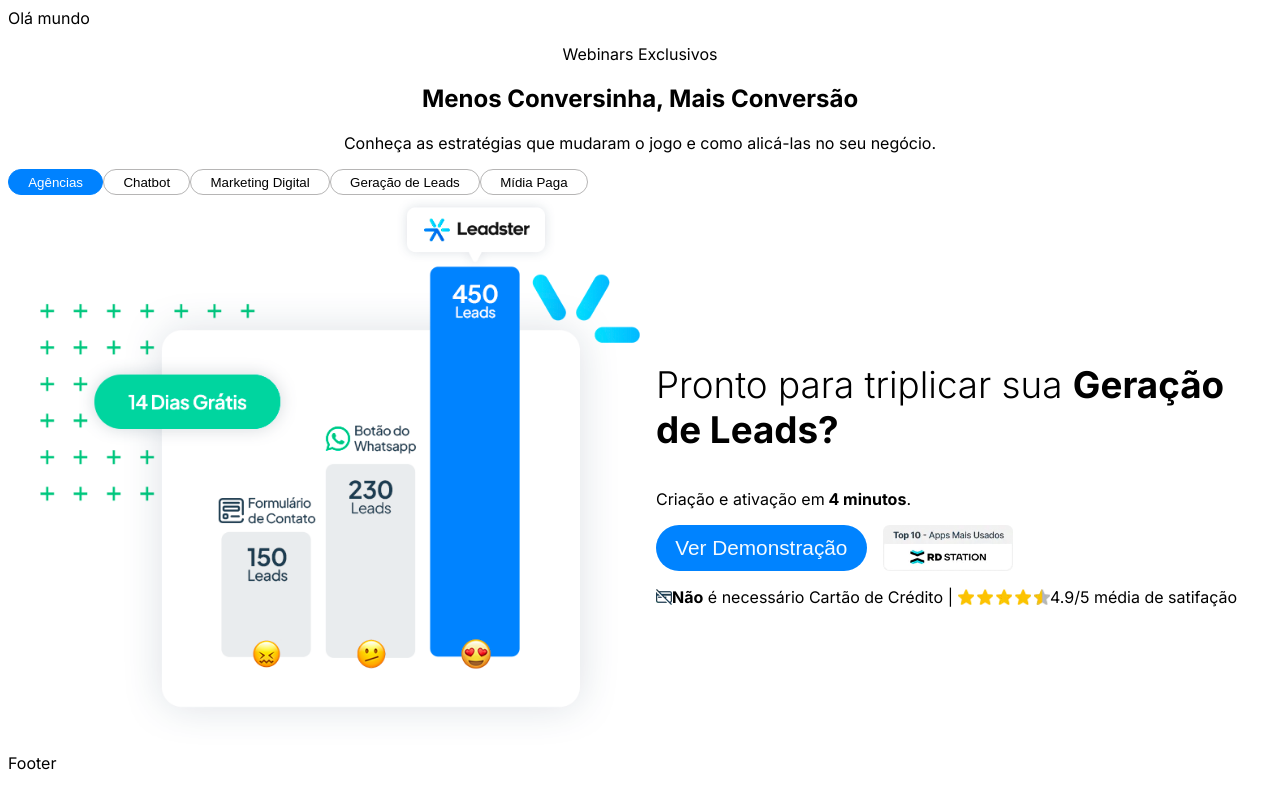
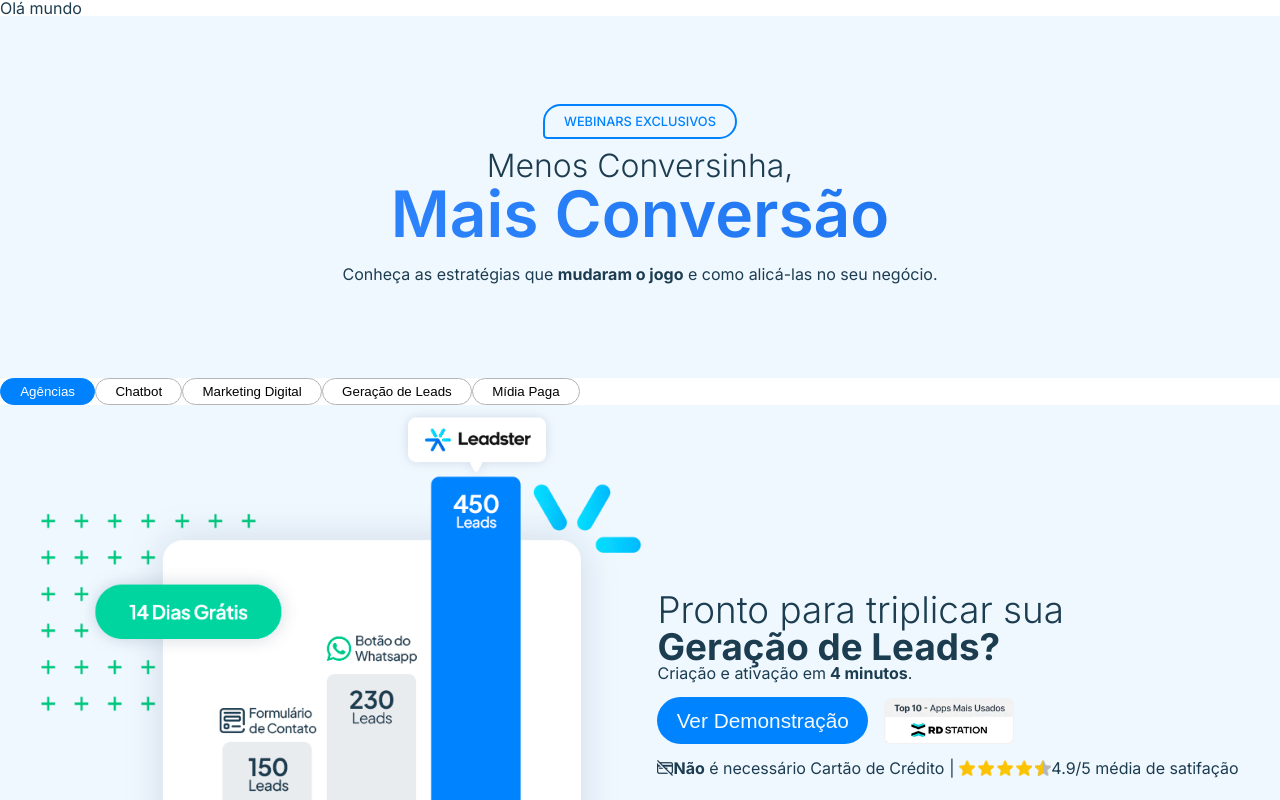
Before and after one commit to felipelamela/Teste_Leadster, a Next.js app: page / in a window 1280 px wide. Shown: the top 800 px of the page. Built offline with nearby package versions, Linux system fonts and the light colour scheme.

Commit message:
edição do TitleSec | DescriSec

```diff
--- a/src/app/globals.css
+++ b/src/app/globals.css
@@ -1,3 +1,9 @@
+@import './reset.css';
+
+body {
+  color: #1C3C50;
+}
+
 body .buttonAtivo {
   background-color: #0082FF;
   border: none;
@@ -6,7 +12,7 @@
   ;
 }
 
-:root .buttonAtivo:hover {
+.buttonAtivo:hover {
   color: #fff;
   cursor: pointer;
   border: solid 1px #0082FF;
--- a/src/app/page.tsx
+++ b/src/app/page.tsx
@@ -1,5 +1,3 @@
-import Image from "next/image";
-import styles from "./page.module.css";
 import Header from "../component/Header/Header";
 import Footer from "../component/Footer/Footer";
 import Main from "../component/Main/Main";
--- /dev/null
+++ b/src/app/reset.css
@@ -0,0 +1,134 @@
+/* http://meyerweb.com/eric/tools/css/reset/
+   v2.0 | 20110126
+   License: none (public domain)
+*/
+
+html,
+body,
+div,
+span,
+applet,
+object,
+iframe,
+h1,
+h2,
+h3,
+h4,
+h5,
+h6,
+p,
+blockquote,
+pre,
+a,
+abbr,
+acronym,
+address,
+big,
+cite,
+code,
+del,
+dfn,
+em,
+img,
+ins,
+kbd,
+q,
+s,
+samp,
+small,
+strike,
+sub,
+sup,
+tt,
+var,
+b,
+u,
+i,
+center,
+dl,
+dt,
+dd,
+ol,
+ul,
+li,
+fieldset,
+form,
+label,
+legend,
+table,
+caption,
+tbody,
+tfoot,
+thead,
+tr,
+th,
+td,
+article,
+aside,
+canvas,
+details,
+embed,
+figure,
+figcaption,
+footer,
+header,
+hgroup,
+menu,
+nav,
+output,
+ruby,
+section,
+summary,
+time,
+mark,
+audio,
+video {
+  margin: 0;
+  padding: 0;
+  border: 0;
+  font-size: 100%;
+  font: inherit;
+  vertical-align: baseline;
+}
+
+/* HTML5 display-role reset for older browsers */
+article,
+aside,
+details,
+figcaption,
+figure,
+footer,
+header,
+hgroup,
+menu,
+nav,
+section {
+  display: block;
+}
+
+body {
+  line-height: 1;
+}
+
+ol,
+ul {
+  list-style: none;
+}
+
+blockquote,
+q {
+  quotes: none;
+}
+
+blockquote:before,
+blockquote:after,
+q:before,
+q:after {
+  content: '';
+  content: none;
+}
+
+table {
+  border-collapse: collapse;
+  border-spacing: 0;
+}
--- a/src/component/DescriSec/DescriSec.module.css
+++ b/src/component/DescriSec/DescriSec.module.css
@@ -1,6 +1,6 @@
 .containerDescri {
   margin: 0 auto;
-  max-width: 1200px;
+  background: #F0F8FF;
   justify-content: center;
   display: flex;
   gap: 1rem;
@@ -11,11 +11,21 @@
   max-width: 600px;
 }
 
-.containerTextDescri {}
+.containerTextDescri{
+  display: flex;
+  flex-direction: column;
+  gap: 1rem;
+}
+
+
+.TextDecri {
+  max-width: 500px;
+}
 
 .titleDescri {
   font-weight: 300;
   font-size: 2.3rem;
+
 }
 
 .containerButton {
--- a/src/component/DescriSec/DescriSec.tsx
+++ b/src/component/DescriSec/DescriSec.tsx
@@ -6,7 +6,7 @@
     <section className={style.containerDescri}>
       <img className={style.imgDescri} src='img/comparativo_img_CTA.png' alt="" />
       <div className={style.containerTextDescri}>
-        <div>
+        <div className={style.TextDecri}>
           <h3 className={style.titleDescri}>Pronto para triplicar sua <strong>Geração de Leads?</strong></h3>
           <p className={style.paragrofoDescri}>Criação e ativação em<strong> 4 minutos</strong>.</p>
         </div>
--- a/src/component/TitleSec/TitleSec.module.css
+++ b/src/component/TitleSec/TitleSec.module.css
@@ -1,9 +1,36 @@
 .containerTitle {
-  max-width: 1200px;
+  padding: 6rem 2rem;
   margin: 0 auto;
   text-align: center;
+  background: #F0F8FF;
 }
 
-.textTitle{
+.textTitle {
+  font-weight: 500;
+  font-size: .8rem;
+  text-transform: uppercase;
+  display: inline;
+  padding: .5rem 1.2rem;
+  text-align: center;
+  color: #0082FF;
+  border: solid 2px #0082FF;
+  border-radius: 20px 20px 20px 5px;
+}
 
+.titleSec {
+  padding: 1.3rem;
+  font-size: 2rem;
+  font-weight: 300;
 }
+
+.titleSec span {
+  display: inline;
+  font-size: 4rem;
+  background-image: linear-gradient(45deg, #2c83fb, #1f76f0);
+  -webkit-background-clip: text;
+  -moz-background-clip: text;
+  background-clip: text;
+  color: transparent;
+  font-weight: 600;
+  line-height: 1;
+}
--- a/src/component/TitleSec/TitleSec.tsx
+++ b/src/component/TitleSec/TitleSec.tsx
@@ -8,8 +8,8 @@
     return (
         <section className={style.containerTitle}>
             <p className={style.textTitle}>Webinars Exclusivos</p>
-            <h2 className={style.titleSec}>Menos Conversinha, Mais Conversão</h2>
-            <p>Conheça as estratégias que mudaram o jogo e como alicá-las no seu negócio.</p>
+            <h2 className={style.titleSec}>Menos Conversinha, <br /><span>Mais Conversão</span></h2>
+            <p>Conheça as estratégias que <strong>mudaram o jogo</strong> e como alicá-las no seu negócio.</p>
         </section>
     )
 }
```
